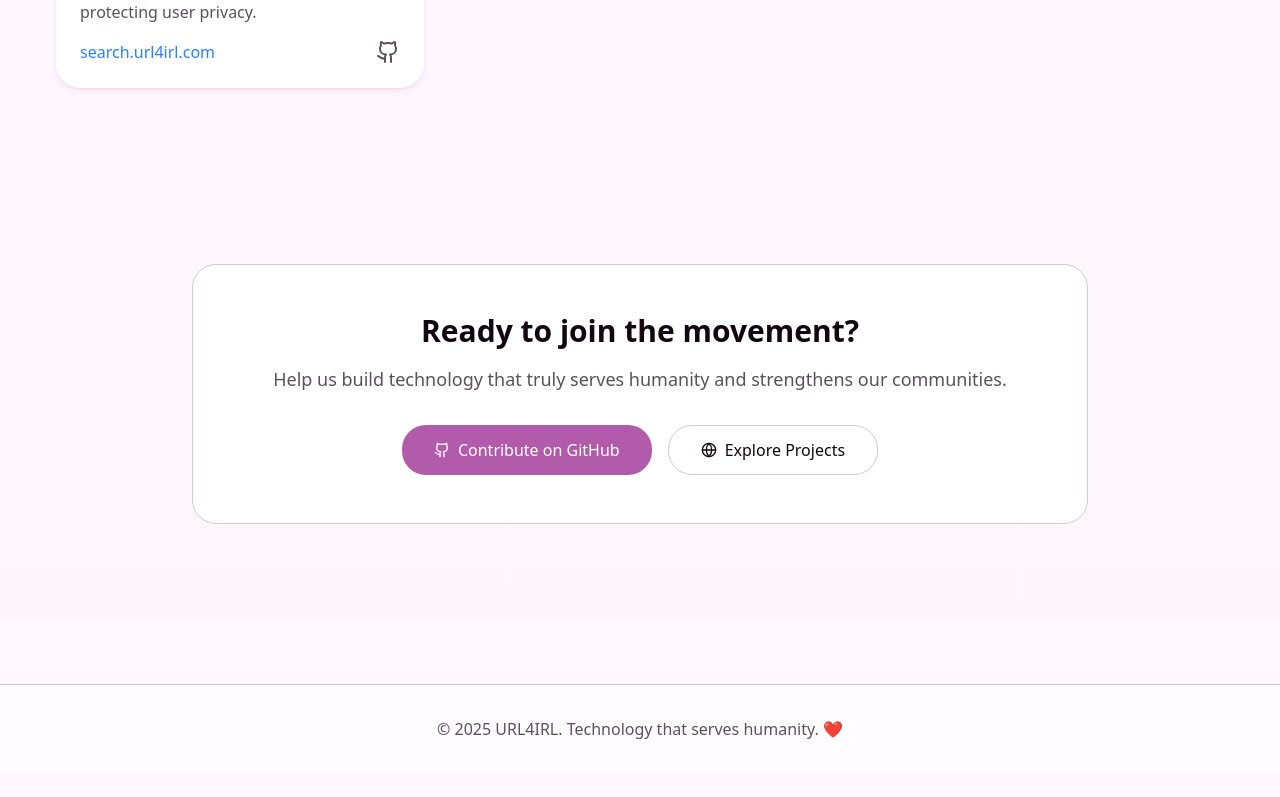
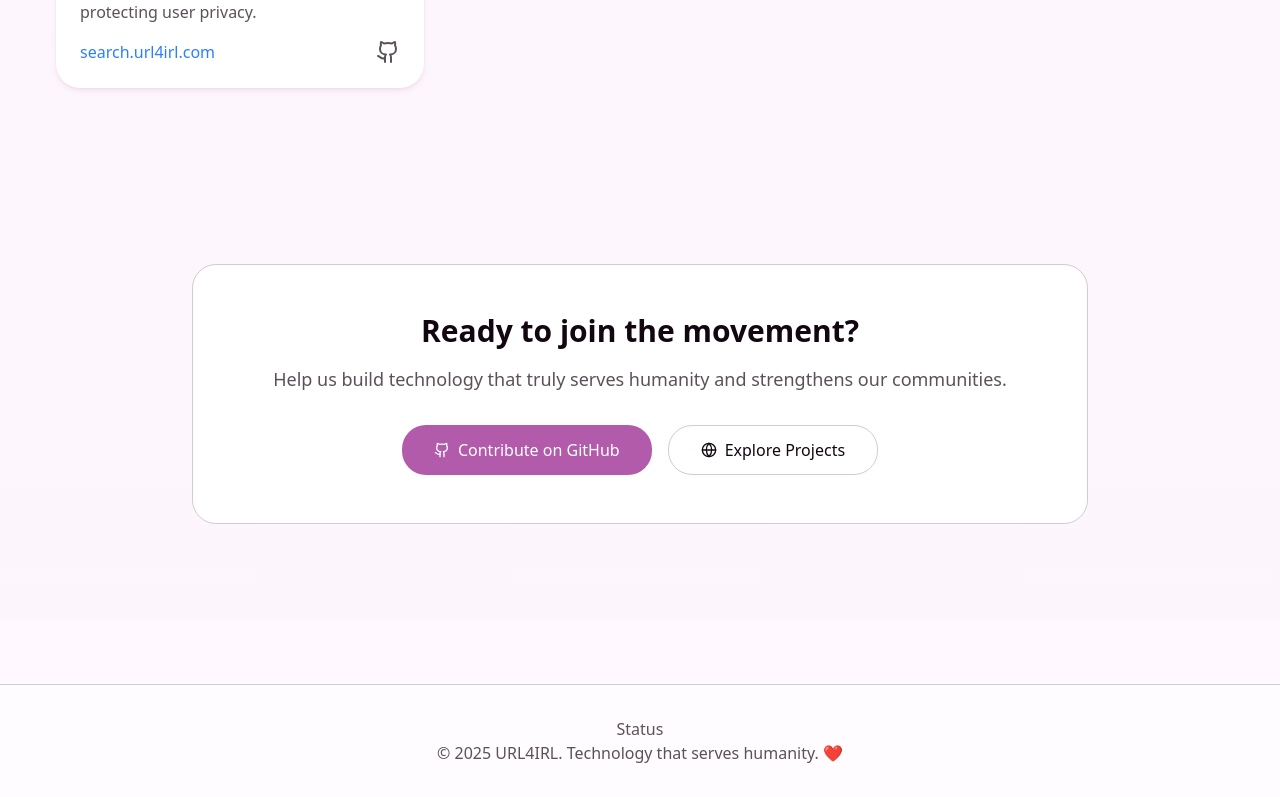
Before and after one commit to url4irl/site, a Next.js app: page /en in a window 1280 px wide. Shown: the part 2185-2982 px from the top of the page. Before the commit the page ends 2958 px from the top, so only its background shows below. Built offline with nearby package versions, Linux system fonts and the light colour scheme.

Commit message:
chore: add uptime status link

```diff
--- a/containers/footer.tsx
+++ b/containers/footer.tsx
@@ -1,4 +1,5 @@
 import { useTranslations } from "next-intl";
+import Link from "next/link";
 
 export function FooterContainer() {
   const t = useTranslations();
@@ -6,6 +7,15 @@ export function FooterContainer() {
   return (
     <footer className="border-t border-border bg-card/50 py-8 mt-16">
       <div className="container mx-auto px-6 md:px-8 text-center">
+        <p className="text-muted-foreground">
+          <Link
+            href="https://uptime.url4irl.com/status/all"
+            target="_blank"
+            data-umami-event="footer-status"
+          >
+            {t("footer.status")}
+          </Link>
+        </p>
         <p className="text-muted-foreground">{t("footer.copyright")} ❤️</p>
       </div>
     </footer>
--- a/messages/de.json
+++ b/messages/de.json
@@ -49,7 +49,8 @@
     "searxng": "SearXNG ist eine datenschutzfreundliche, hackbare Metasuchmaschine, die Ergebnisse von verschiedenen Suchmaschinen aggregiert und gleichzeitig die Privatsphäre der Benutzer schützt."
   },
   "footer": {
-    "copyright": "© 2025 URL4IRL. Technologie, die der Menschheit dient."
+    "copyright": "© 2025 URL4IRL. Technologie, die der Menschheit dient.",
+    "status": "Status"
   },
   "language": {
     "selector": "Sprache",
--- a/messages/en.json
+++ b/messages/en.json
@@ -49,7 +49,8 @@
     "searxng": "SearXNG is a privacy-respecting, hackable metasearch engine that aggregates results from various search engines while protecting user privacy."
   },
   "footer": {
-    "copyright": "© 2025 URL4IRL. Technology that serves humanity."
+    "copyright": "© 2025 URL4IRL. Technology that serves humanity.",
+    "status": "Status"
   },
   "language": {
     "selector": "Language",
--- a/messages/es.json
+++ b/messages/es.json
@@ -49,7 +49,8 @@
     "searxng": "SearXNG es un metabuscador hackeable y respetuoso con la privacidad que agrega resultados de varios motores de búsqueda mientras protege la privacidad del usuario."
   },
   "footer": {
-    "copyright": "© 2025 URL4IRL. Tecnología que sirve a la humanidad."
+    "copyright": "© 2025 URL4IRL. Tecnología que sirve a la humanidad.",
+    "status": "Estado"
   },
   "language": {
     "selector": "Idioma",
--- a/messages/fr.json
+++ b/messages/fr.json
@@ -49,7 +49,8 @@
     "searxng": "SearXNG est un métamoteur de recherche respectueux de la vie privée et piratable qui agrège les résultats de divers moteurs de recherche tout en protégeant la vie privée de l'utilisateur."
   },
   "footer": {
-    "copyright": "© 2025 URL4IRL. Technologie qui sert l'humanité."
+    "copyright": "© 2025 URL4IRL. Technologie qui sert l'humanité.",
+    "status": "Statut"
   },
   "language": {
     "selector": "Langue",
--- a/messages/pt.json
+++ b/messages/pt.json
@@ -49,7 +49,8 @@
     "searxng": "SearXNG é um metasearch engine hackeável e que respeita a privacidade, que agrega resultados de vários motores de busca enquanto protege a privacidade do usuário."
   },
   "footer": {
-    "copyright": "© 2025 URL4IRL. Tecnologia que serve à humanidade."
+    "copyright": "© 2025 URL4IRL. Tecnologia que serve à humanidade.",
+    "status": "Status"
   },
   "language": {
     "selector": "Idioma",
--- a/messages/zh.json
+++ b/messages/zh.json
@@ -49,7 +49,8 @@
     "searxng": "SearXNG是一个尊重隐私、可破解的元搜索引擎，它聚合了来自各种搜索引擎的结果，同时保护用户隐私。"
   },
   "footer": {
-    "copyright": "© 2025 URL4IRL. 服务人类的技术。"
+    "copyright": "© 2025 URL4IRL. 服务人类的技术。",
+    "status": "地位"
   },
   "language": {
     "selector": "语言",
```
